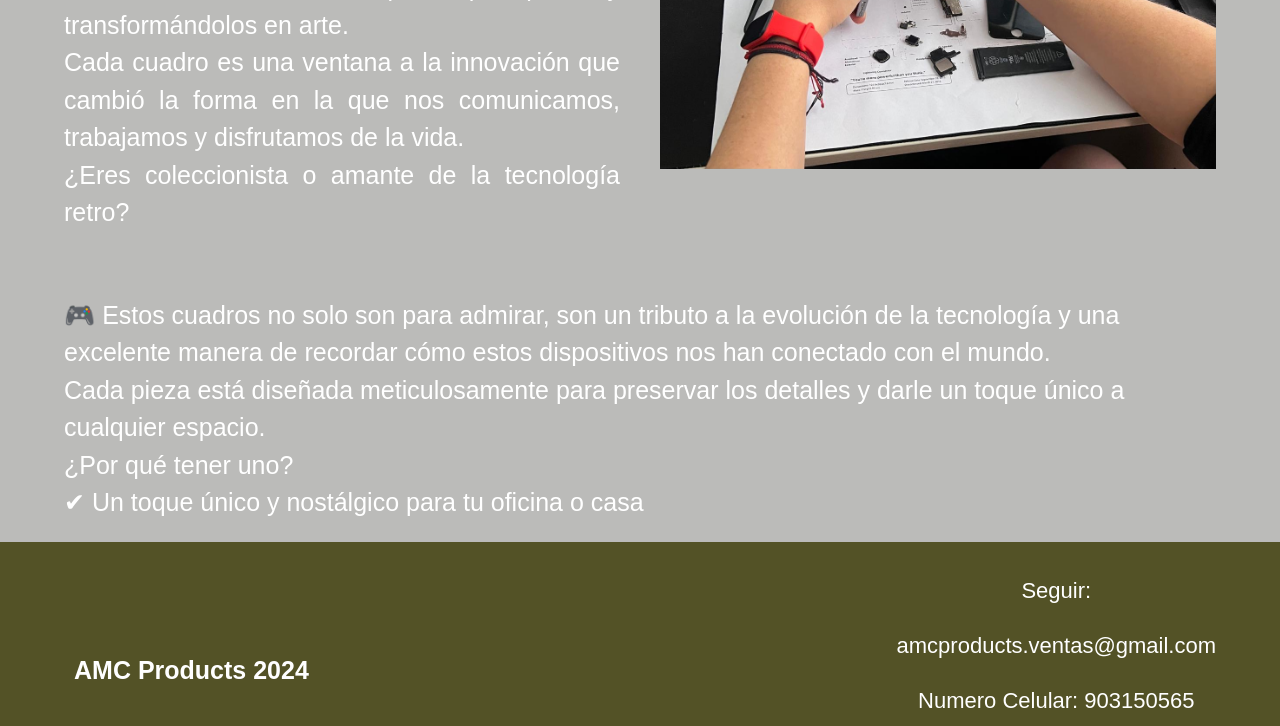
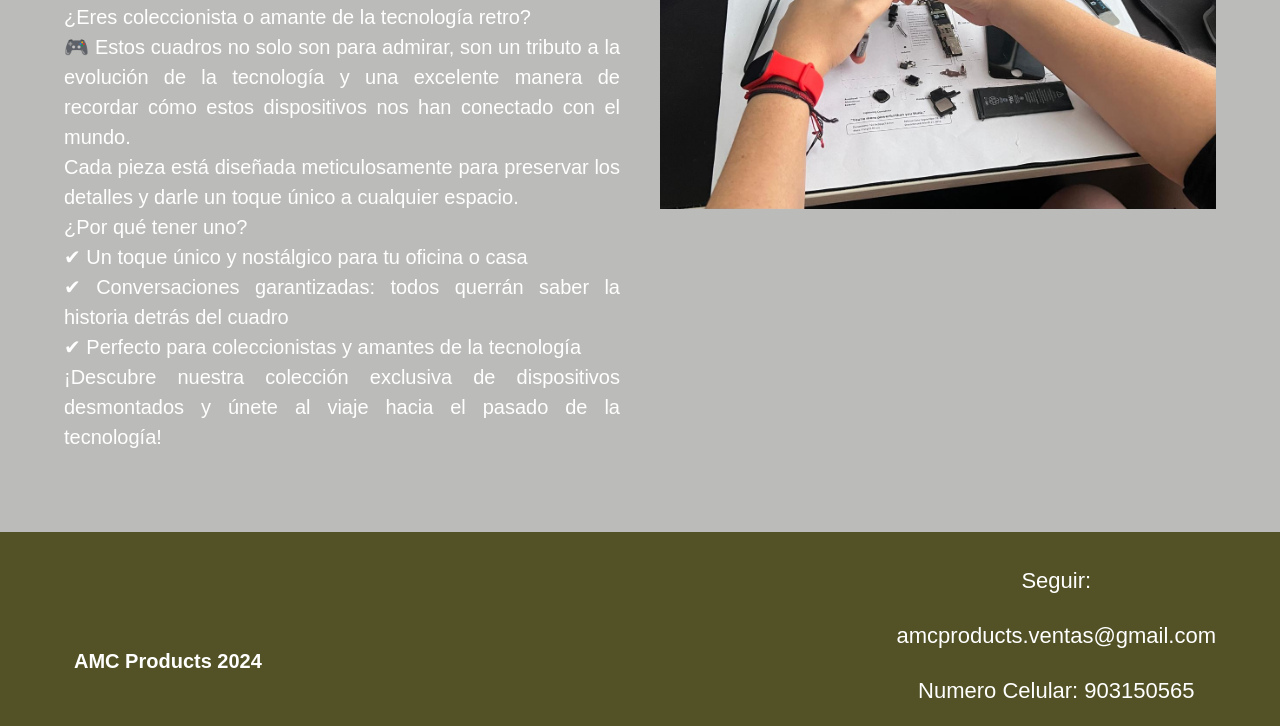
Before and after one commit to yamgit2018/Cuadros, a plain HTML site: page nosotros.html in a window 1280 px wide. Shown: the part 1044-1770 px from the top of the page. Drawn offline with Linux system fonts and the light colour scheme.

Commit message:
Agregamos un cambio mas en nostros.html

```diff
--- a/css/style.css
+++ b/css/style.css
@@ -32,7 +32,7 @@ body
 
 p
 {
-    font-size: 2.5rem;
+    font-size: 2.0rem;
     font-family: Arial, Helvetica, sans-serif;
     color: var(--blanco);
 }
@@ -208,6 +208,7 @@ h3
 .nosotros__imagen
 {
         grid-row: 1/2;
+   margin-top: 2rem;
 }
 
 @media (min-width: 768px)
--- a/nosotros.html
+++ b/nosotros.html
@@ -41,6 +41,19 @@
                     <br>
                     ¿Eres coleccionista o amante de la tecnología retro?
                     <br>
+                    🎮 Estos cuadros no solo son para admirar, son un tributo a la evolución de la tecnología y una excelente manera de recordar cómo estos dispositivos nos han conectado con el mundo.
+                    <br>
+                    Cada pieza está diseñada meticulosamente para preservar los detalles y darle un toque único a cualquier espacio.
+                    <br>
+                    ¿Por qué tener uno?
+                    <br>
+                    ✔ Un toque único y nostálgico para tu oficina o casa
+                    <br>
+                    ✔ Conversaciones garantizadas: todos querrán saber la historia detrás del cuadro
+                    <br>
+                    ✔ Perfecto para coleccionistas y amantes de la tecnología
+                    <br>
+                    ¡Descubre nuestra colección exclusiva de dispositivos desmontados y únete al viaje hacia el pasado de la tecnología!
                 </p>
            </div>
 
@@ -48,7 +61,7 @@
                 <img class="nosotros__imagen" src="img/portada nosotros mejorada.jpg" alt="Nosotros nosotros__imagen">
             </div>
         </div>
-        <p class="no_margin">
+        <!-- <p class="no_margin">
             🎮 Estos cuadros no solo son para admirar, son un tributo a la evolución de la tecnología y una excelente manera de recordar cómo estos dispositivos nos han conectado con el mundo.
             <br>
             Cada pieza está diseñada meticulosamente para preservar los detalles y darle un toque único a cualquier espacio.
@@ -56,9 +69,8 @@
             ¿Por qué tener uno?
             <br>
             ✔ Un toque único y nostálgico para tu oficina o casa
-
         </p>
-
+         -->
     </main>
 
     <footer class="footer">
```
